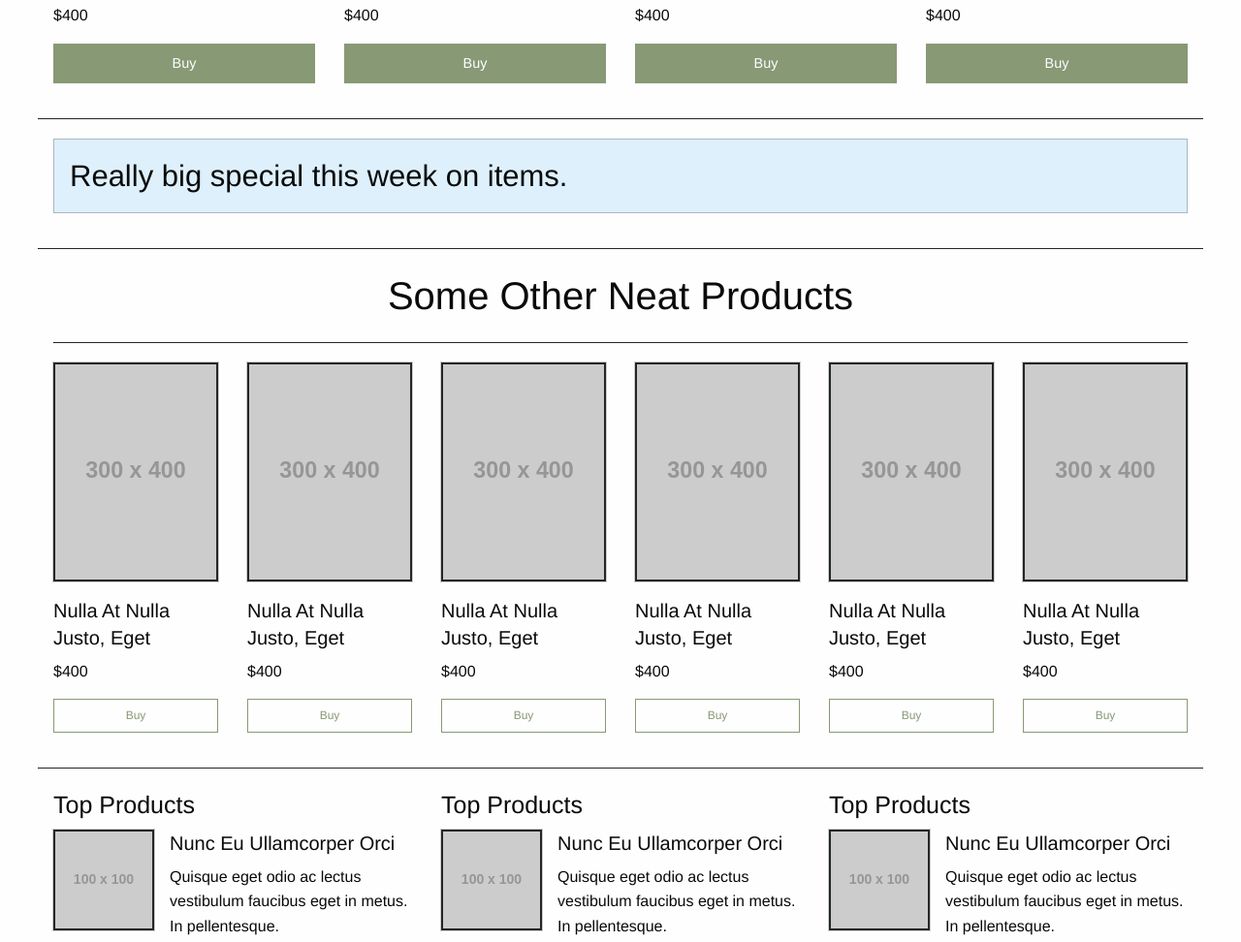
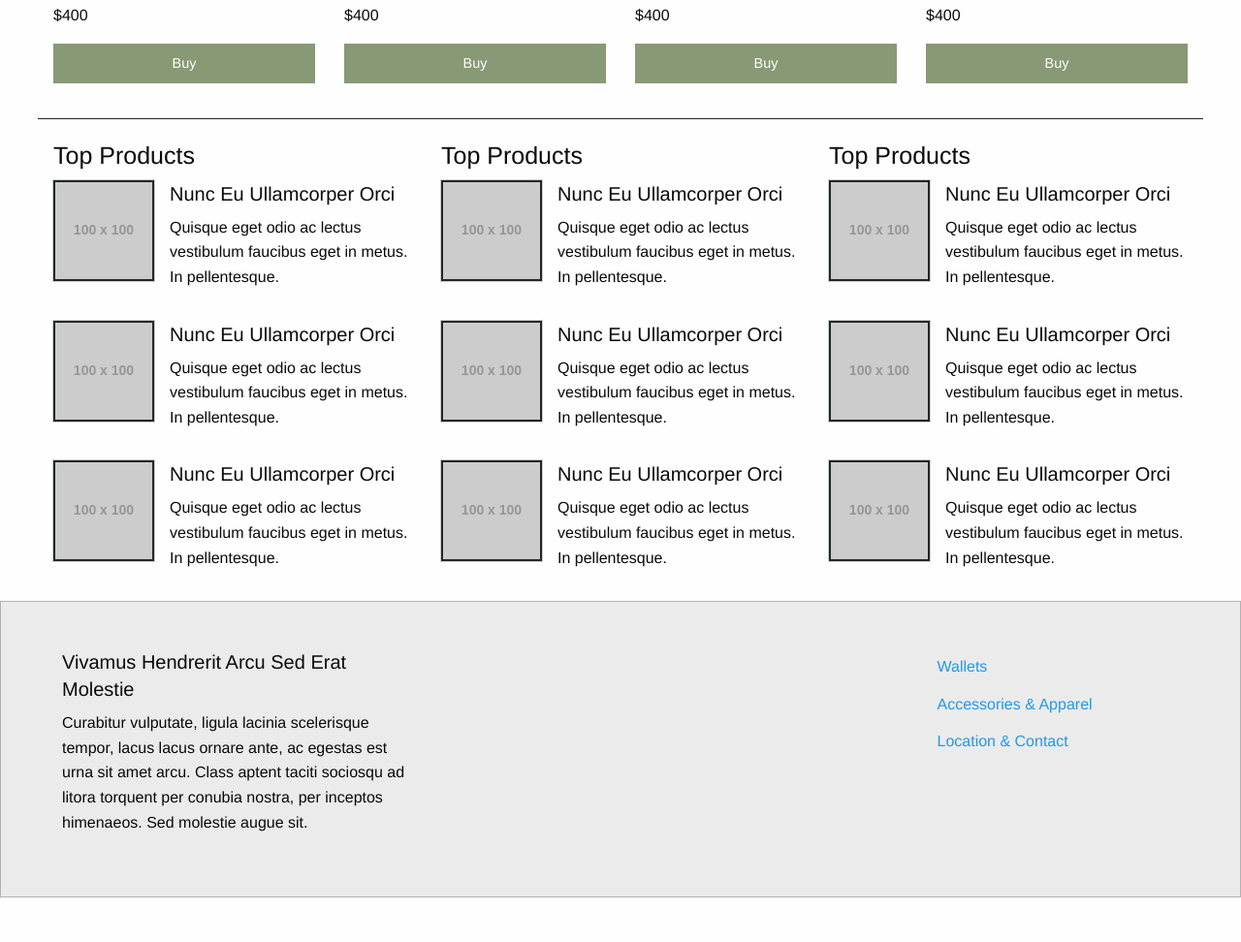
Before and after one commit to Achen725/IS-Final-Project, a plain HTML site: page accessories.html in a window 1280 px wide. Shown: the part 605-1577 px from the top of the page at 97% size. After the commit the page ends 1531 px from the top, so only its background shows below. Drawn offline with nearby package versions, Linux system fonts and the light colour scheme; placeholder pictures from the web are drawn by us; a script that the page names is missing.

```diff
--- a/accessories.html
+++ b/accessories.html
@@ -72,60 +72,6 @@
         <h5>Nulla At Nulla Justo, Eget</h5>
         <p>$400</p>
         <a href="#" class="button expanded green">Buy</a>
-      </div>
-    </div>
-
-    <hr class="hr">
-
-    <div class="row column">
-      <div class="callout primary">
-        <h3>Really big special this week on items.</h3>
-      </div>
-    </div>
-
-    <hr class="hr">
-
-    <div class="row column text-center">
-      <h2>Some Other Neat Products</h2>
-      <hr class="hr">
-    </div>
-
-    <div class="row small-up-2 medium-up-3 large-up-6">
-      <div class="column">
-        <img class="thumbnail" src="https://placehold.it/300x400">
-        <h5>Nulla At Nulla Justo, Eget</h5>
-        <p>$400</p>
-        <a href="#" class="button small expanded hollow green">Buy</a>
-      </div>
-      <div class="column">
-        <img class="thumbnail" src="https://placehold.it/300x400">
-        <h5>Nulla At Nulla Justo, Eget</h5>
-        <p>$400</p>
-        <a href="#" class="button small expanded hollow green">Buy</a>
-      </div>
-      <div class="column">
-        <img class="thumbnail" src="https://placehold.it/300x400">
-        <h5>Nulla At Nulla Justo, Eget</h5>
-        <p>$400</p>
-        <a href="#" class="button small expanded hollow green">Buy</a>
-      </div>
-      <div class="column">
-        <img class="thumbnail" src="https://placehold.it/300x400">
-        <h5>Nulla At Nulla Justo, Eget</h5>
-        <p>$400</p>
-        <a href="#" class="button small expanded hollow green">Buy</a>
-      </div>
-      <div class="column">
-        <img class="thumbnail" src="https://placehold.it/300x400">
-        <h5>Nulla At Nulla Justo, Eget</h5>
-        <p>$400</p>
-        <a href="#" class="button small expanded hollow green">Buy</a>
-      </div>
-      <div class="column">
-        <img class="thumbnail" src="https://placehold.it/300x400">
-        <h5>Nulla At Nulla Justo, Eget</h5>
-        <p>$400</p>
-        <a href="#" class="button small expanded hollow green">Buy</a>
       </div>
     </div>
 
```
